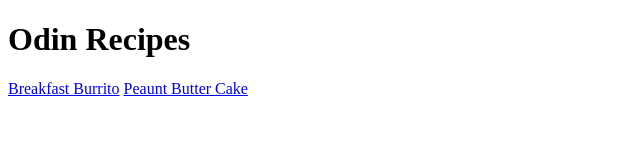
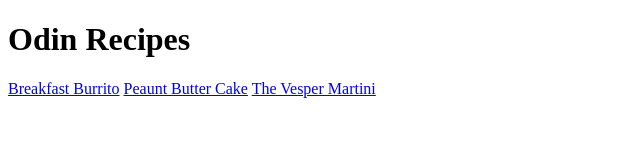
Before and after one commit to jmheizman/odin-recipes, a plain HTML site: page index.html in a window 1280 px wide. Shown: the whole page, without its empty margins (0-640 px from the left). Drawn offline with Linux system fonts and the light colour scheme.

Commit message:
Adds link to Vesper Martini page.

```diff
--- a/index.html
+++ b/index.html
@@ -9,5 +9,6 @@
     <h1>Odin Recipes</h1>
     <a href="recipes/breakfastburrito.html">Breakfast Burrito</a>
     <a href="recipes/PeanutButterCake.html">Peaunt Butter Cake</a>
+    <a href="recipes/VesperMartini.html">The Vesper Martini</a>
   </body>
 </html>
```
